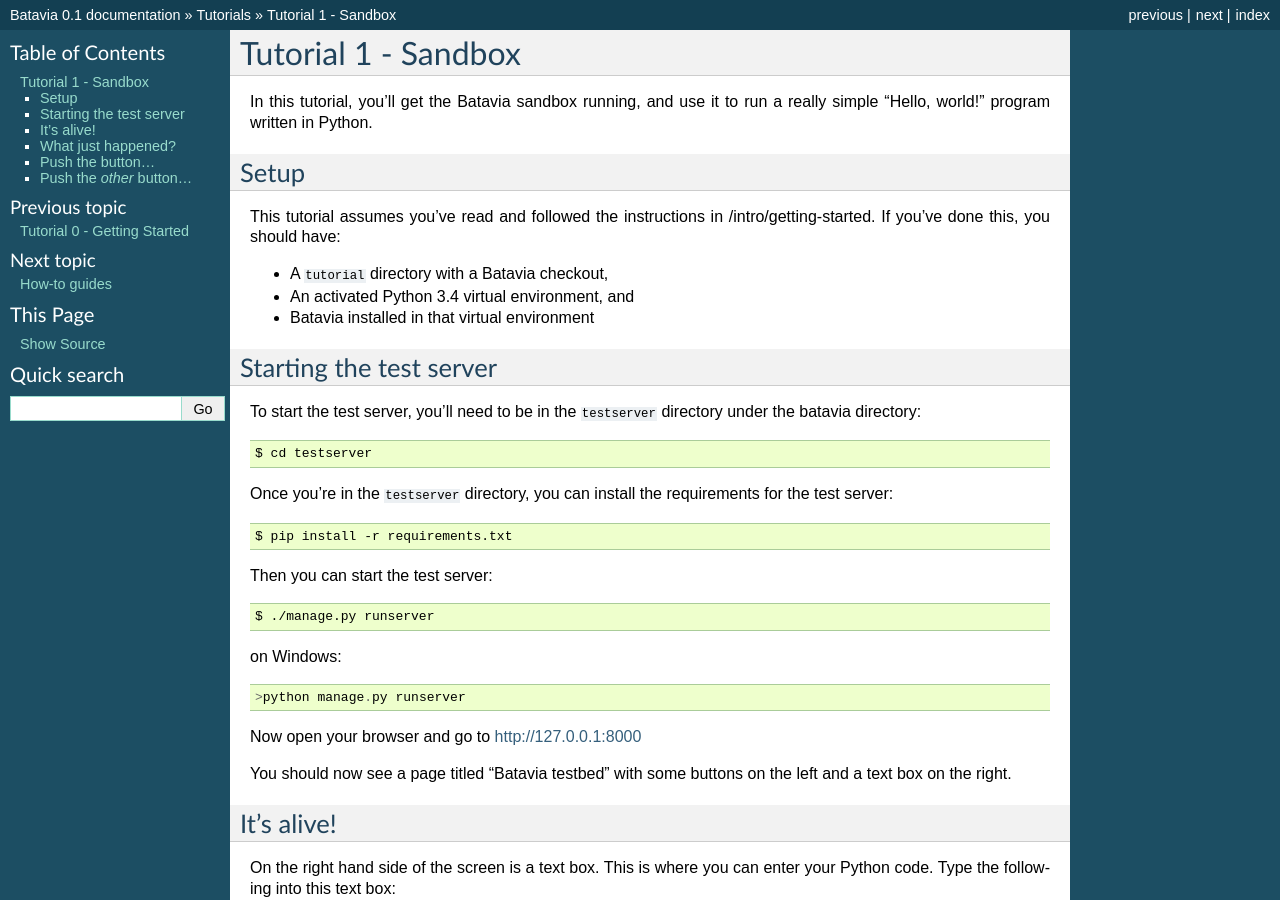
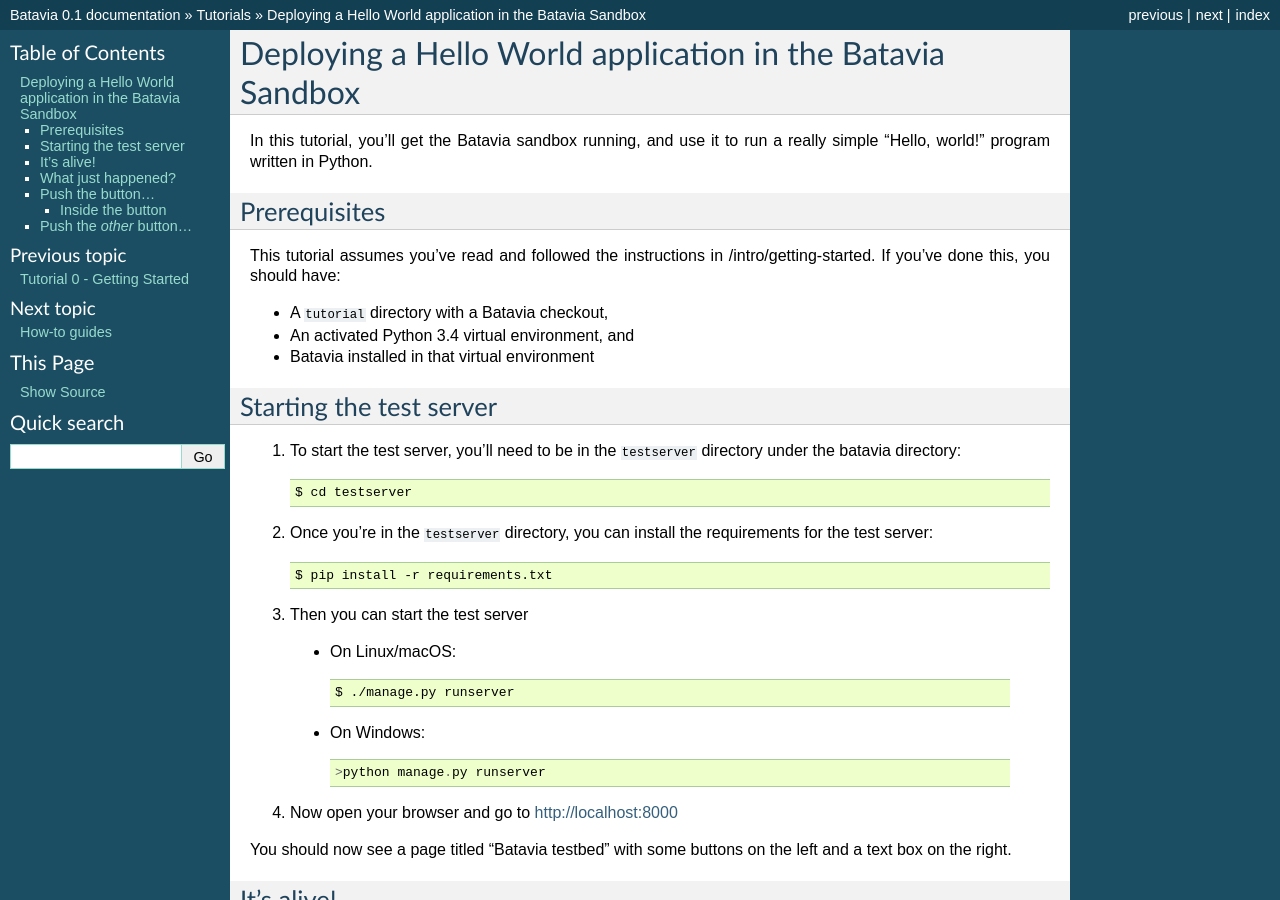
Before and after one commit to beeware/batavia, a Sphinx documentation site: the page built from docs/tutorials/tutorial-1.rst, in a window 1280 px wide and 900 px high. Built offline with Sphinx 7.4.7, drawn with Linux system fonts in a browser that asks for light colours; some of the changed text lies outside the part shown.

Commit message:
Updates based on PR review

```diff
--- a/docs/tutorials/tutorial-1.rst
+++ b/docs/tutorials/tutorial-1.rst
@@ -1,11 +1,11 @@
-Tutorial 1 - Sandbox
-====================
+Deploying a Hello World application in the Batavia Sandbox
+==========================================================
 
 In this tutorial, you'll get the Batavia sandbox running, and use it to run a
 really simple "Hello, world!" program written in Python.
 
-Setup
------
+Prerequisites
+--------------
 
 This tutorial assumes you've read and followed the instructions in
 :doc:`/intro/getting-started`. If you've done this, you should have:
@@ -17,26 +17,26 @@
 Starting the test server
 ------------------------
 
-To start the test server, you'll need to be in the ``testserver`` directory under the batavia directory::
+1. To start the test server, you'll need to be in the ``testserver`` directory under the batavia directory::
 
     $ cd testserver
 
-Once you're in the ``testserver`` directory, you can install the requirements
-for the test server::
+2. Once you're in the ``testserver`` directory, you can install the requirements for the test server::
 
     $ pip install -r requirements.txt
 
-Then you can start the test server::
+3. Then you can start the test server
+
+ *  On Linux/macOS::
 
     $ ./manage.py runserver
 
-on Windows::
+ * On Windows::
 
     >python manage.py runserver
 
-Now open your browser and go to `http://127.0.0.1:8000`_
+4. Now open your browser and go to `http://localhost:8000 <http://localhost:8000>`_
 
-.. _http://127.0.0.1:8000: http://127.0.0.1:8000
 
 You should now see a page titled "Batavia testbed" with some buttons on the left and a text box on the right.
 
@@ -123,6 +123,9 @@
 
 .. _BeeWare website: http://pybee.org
 
+Inside the button
+^^^^^^^^^^^^^^^^^^
+
 If you want to, you can `inspect the source code`_. One part of
 ``sample.py`` that is of particular interest is the part that opens the new
 browser window:
```
Also changed, not shown: README.rst (+38 -34 lines), docs/internals/contributing.rst (+12 -7 lines), docs/tutorials/tutorial-0.rst (+5 -5 lines).
